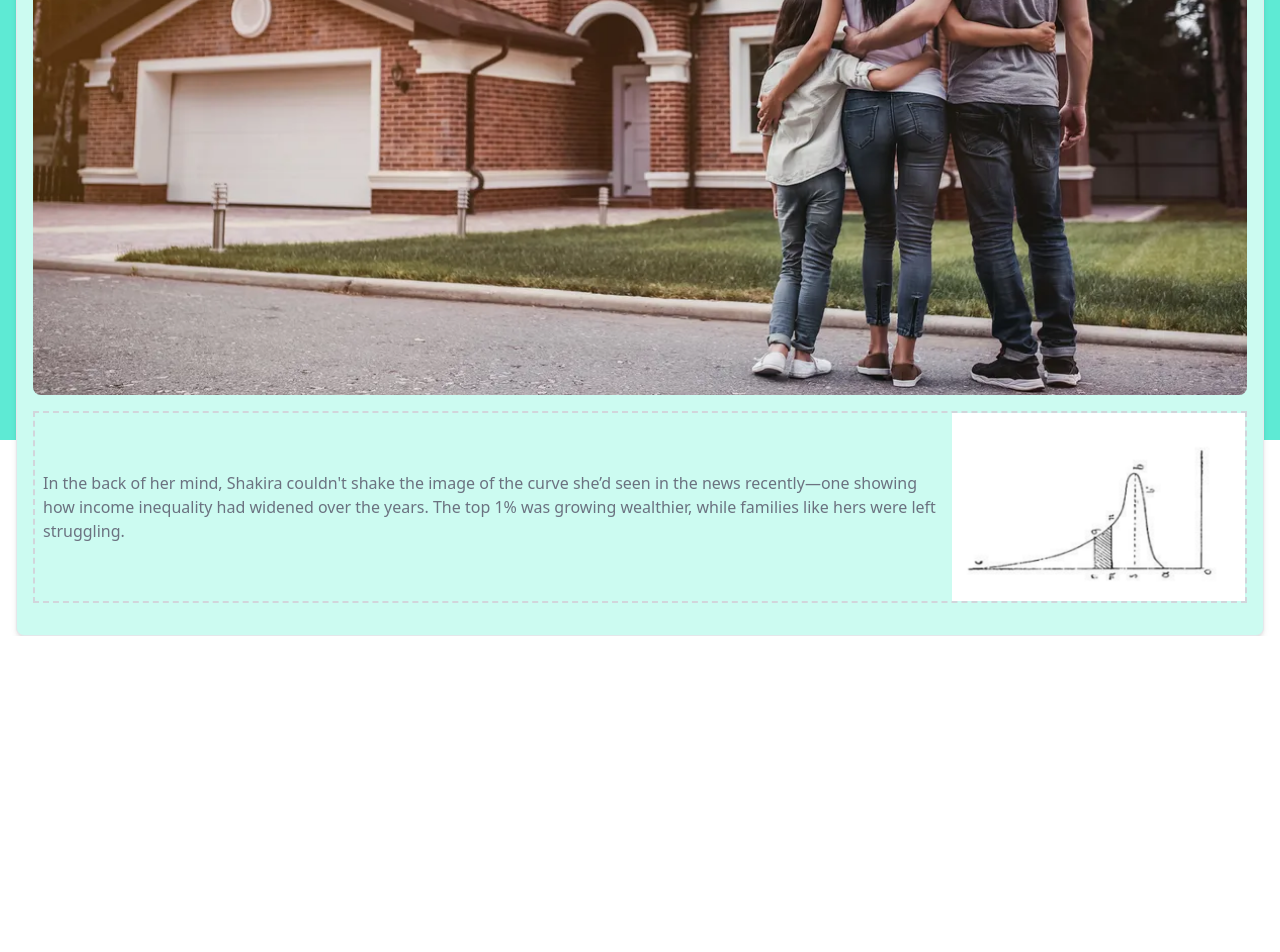
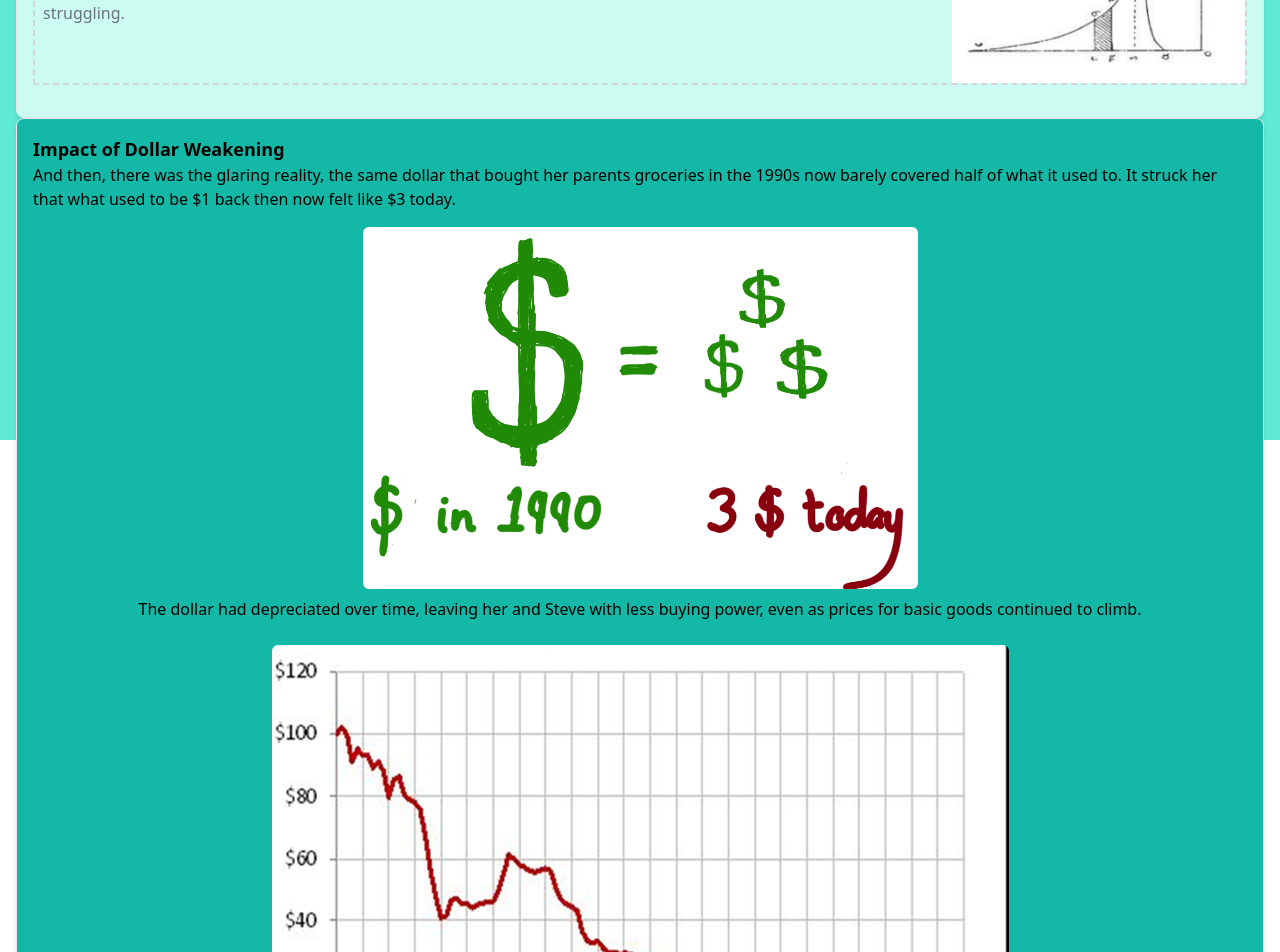
Before and after one commit to mehassanhmood/StoryBoarding, a React (Vite) app: page / in a window 1280 px wide. Shown: the part 360-1312 px from the top of the page. Before the commit the page ends 996 px from the top, so only its background shows below. Built offline with nearby package versions, Linux system fonts and the light colour scheme.

Commit message:
Dollar Weakening

```diff
--- a/src/App.jsx
+++ b/src/App.jsx
@@ -1,12 +1,14 @@
 import React from "react";
 import HomePage from "./components/HomePage";
 import Persona from "./components/Persona";
+import DollarWeakening from "./components/DollarWeakening";
 
 function App() {
   return (
     <div className="flex flex-col justify-center items-center h-screen bg-teal-300 p-4">
       <HomePage />
       <Persona />
+      <DollarWeakening />
     </div>
   );
 }
--- /dev/null
+++ b/src/components/DollarWeakening.jsx
@@ -0,0 +1,28 @@
+import React from 'react';
+import weakingingImage from "../../public/dollar_weakening.png";
+import weakingingImage1990 from "../../public/dollarWeakening_1990.png";
+
+const DollarWeakening = () => {
+  return (
+    <div className="p-4 border rounded-lg shadow-md bg-teal-500">
+      <h3 className="text-lg font-semibold">Impact of Dollar Weakening</h3>
+      <p>
+      And then, there was the glaring reality, the same dollar that bought her parents groceries in the 1990s now barely covered half of what it used to. It struck her that what used to be $1 back then now felt like $3 today.
+      </p>
+
+      <div className="flex flex-col items-center mt-4">
+        <img
+          src={ weakingingImage }
+          className="max-w-full h-auto rounded-md mb-2"
+        />
+        <p>The dollar had depreciated over time, leaving her and Steve with less buying power, even as prices for basic goods continued to climb.</p><br/>
+        <img
+          src={ weakingingImage1990 }
+          className="max-w-full h-auto rounded-md"
+        />
+      </div>
+    </div>
+  );
+};
+
+export default DollarWeakening;
```
